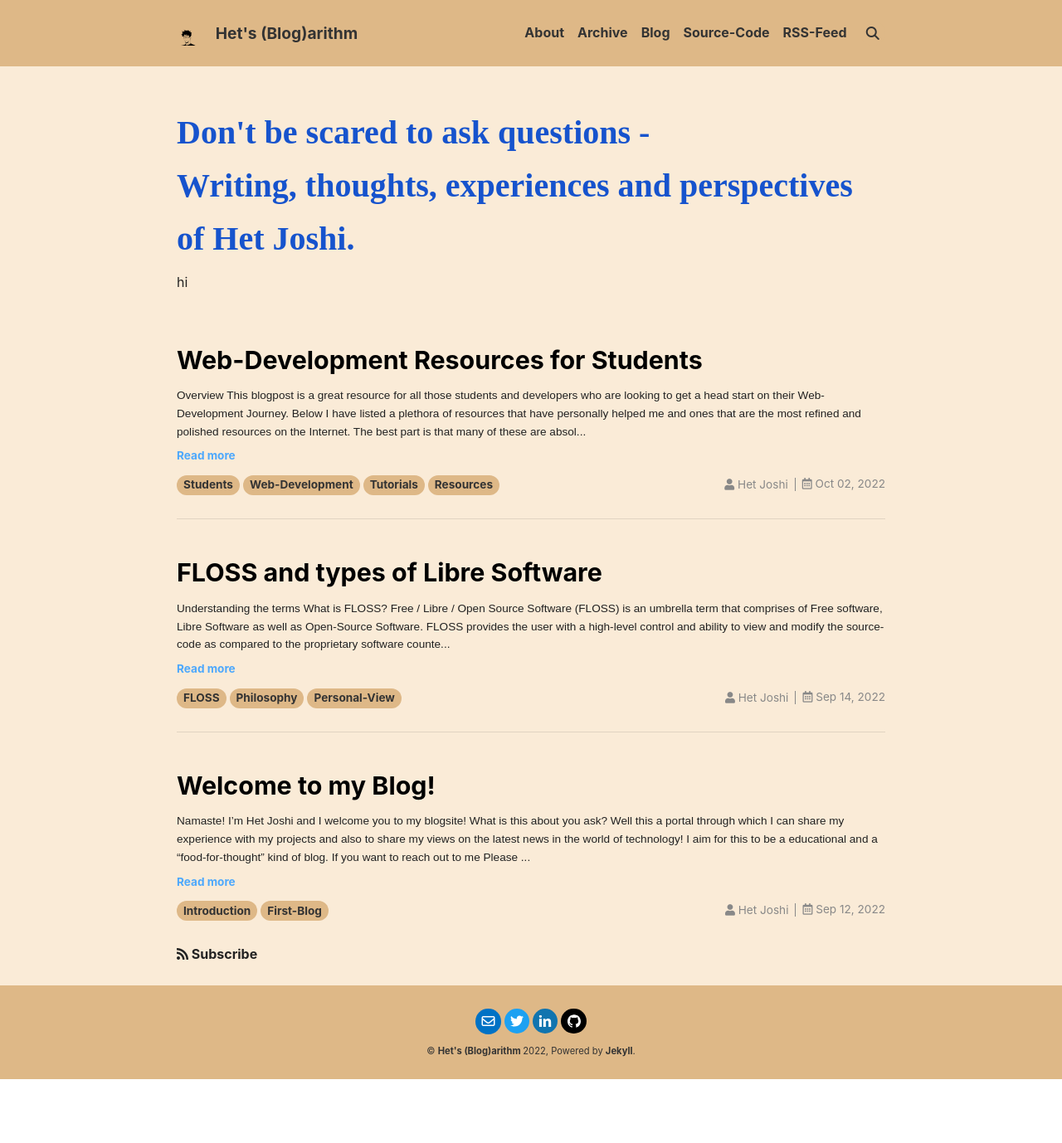
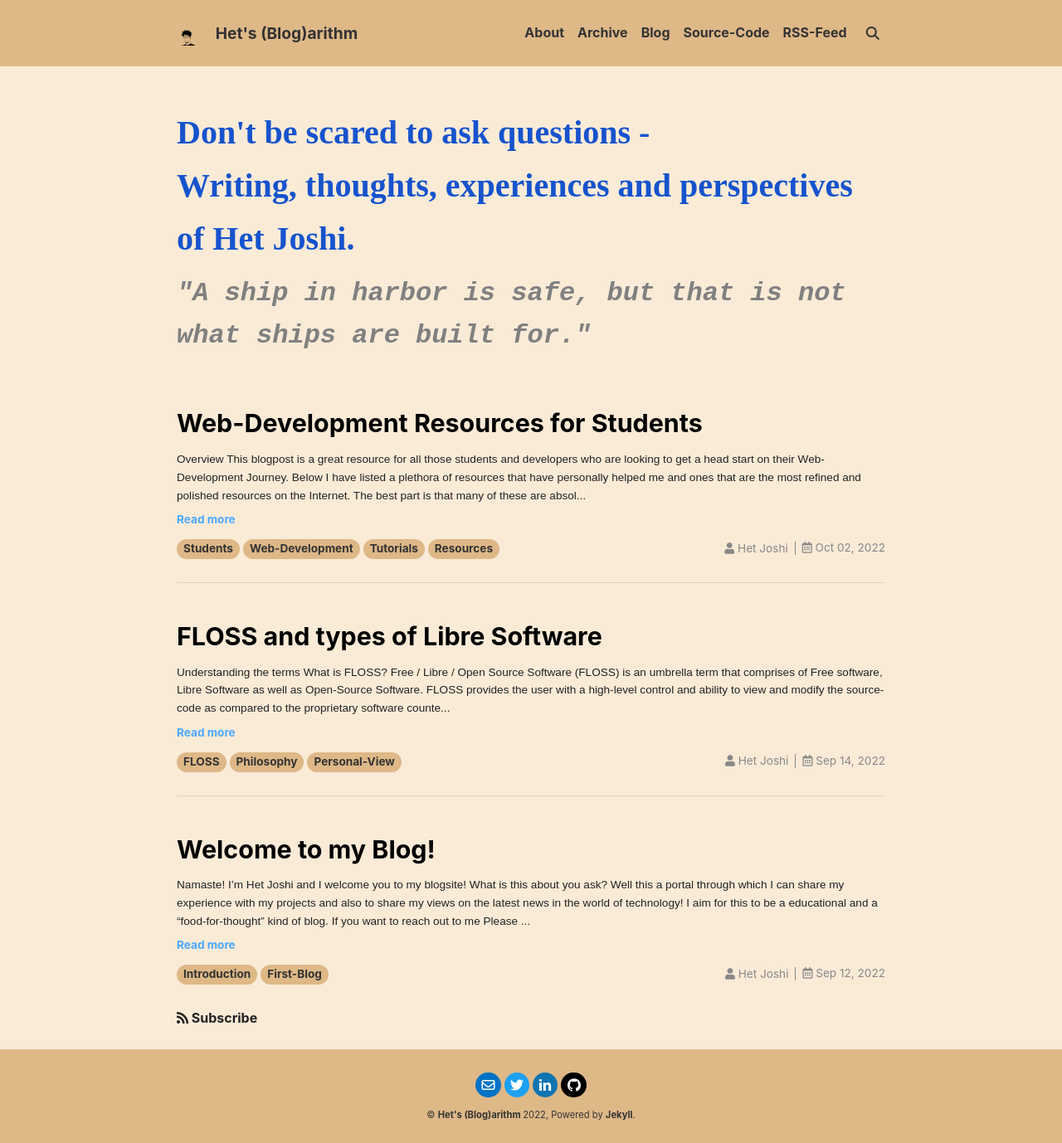
Before and after one commit to Het-Joshi/blog, a Jekyll site: the page built from index.html, in a window 1280 px wide. Shown: the whole page at 83% size. Built offline with Jekyll 4.4.1, drawn with Linux system fonts in a browser that asks for light colours; nearby versions of some CDN libraries; some web fonts are replaced; the list of posts is cut into pages by our own code; before the commit the page ends 1301 px from its top, so only the background shows below that.

Commit message:
Update article-header.html

```diff
--- a/_includes/article-header.html
+++ b/_includes/article-header.html
@@ -21,7 +21,7 @@
       {%- if _show_title -%}
       <header>
           <h2 style="color:#1653CD; font-family: 'Neucha', cursive; font-size: 2.5rem;">{{ _article_title }}</h2>
-        hi
+          <h3 style="color:grey; font-family: monospace; font-size: 2rem;"><i> "A ship in harbor is safe, but that is not what ships are built for."</i></h3>
       </header>
       {%- endif -%}
       {%- if _show_edit_on_github -%}
```
